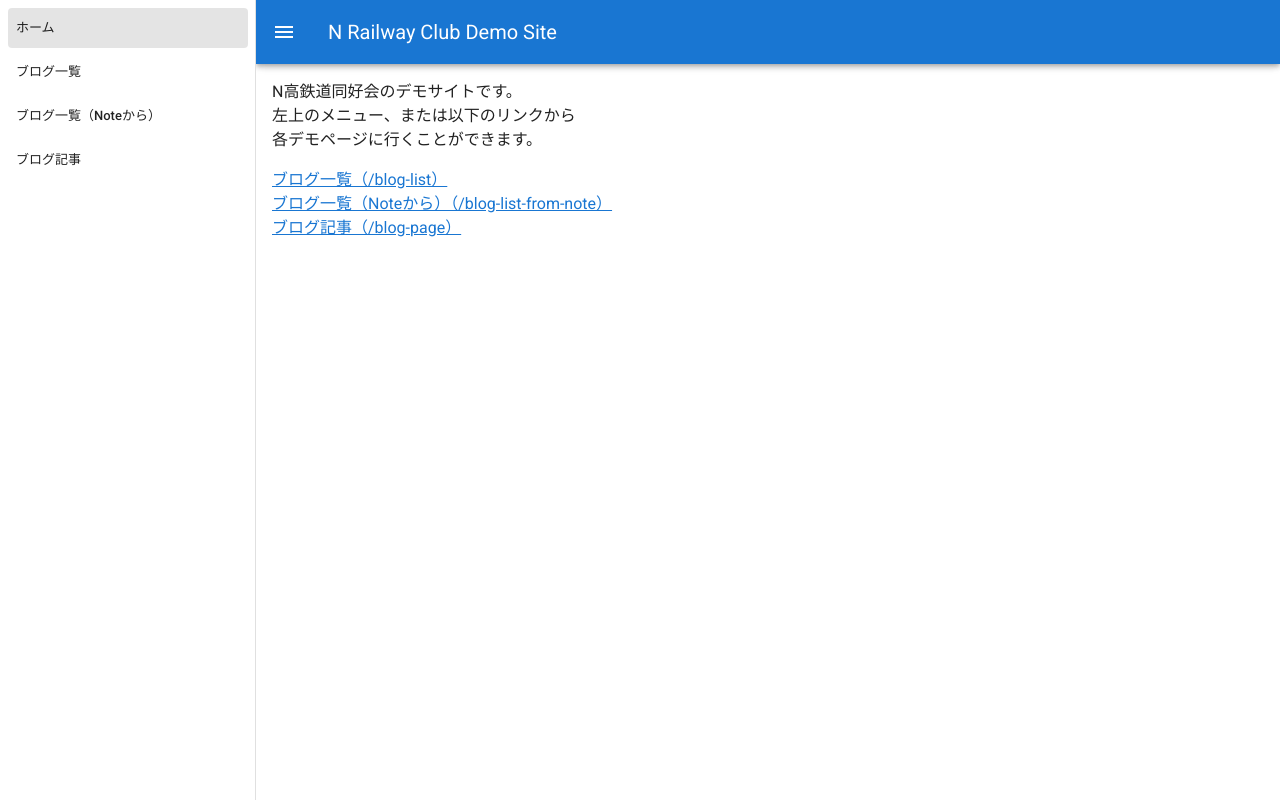
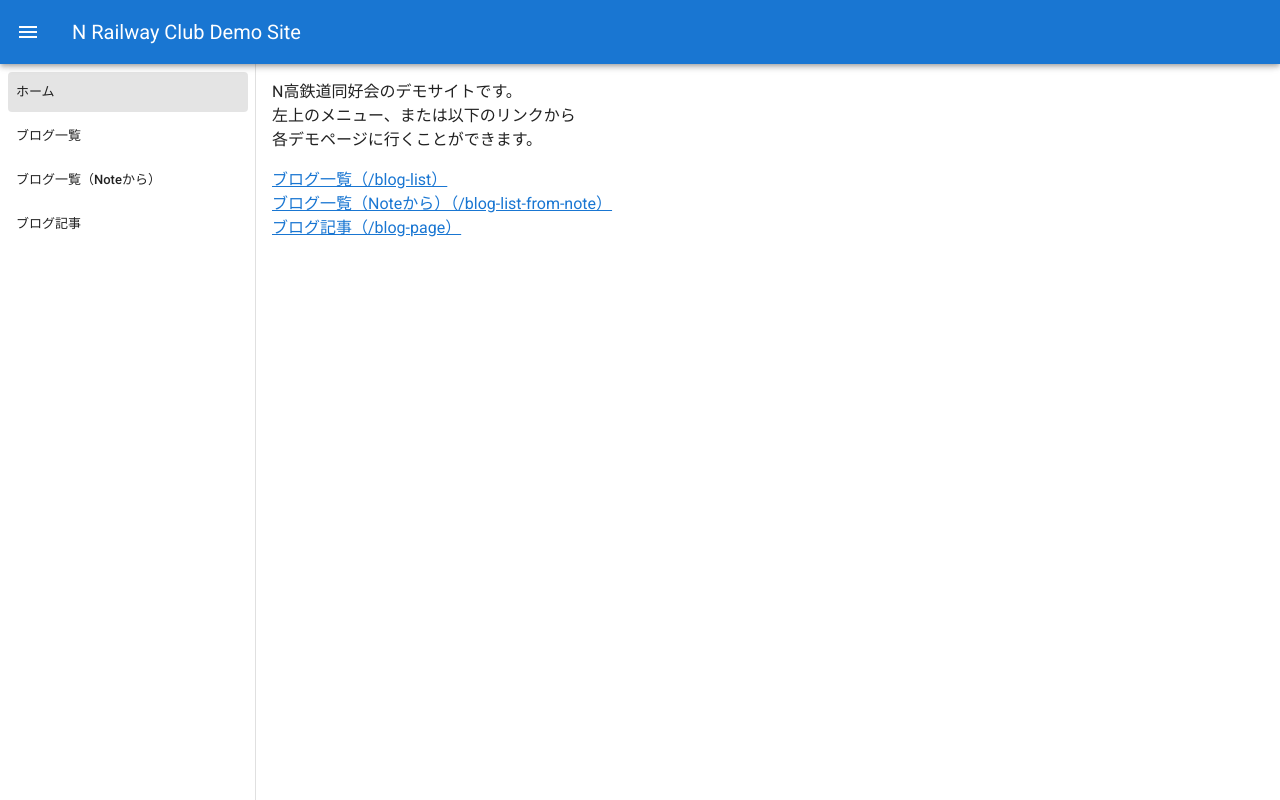
Before and after one commit to WTomoharu/vue-nrc-card1, a Vue app: page / in a window 1280 px wide. Both pictures are taken after a click on the button 28 px from the left and 32 px from the top of the page. Built offline with nearby package versions, Linux system fonts and the light colour scheme.

Commit message:
デスクトップ時のNavDrawerの表示位置を変更

```diff
--- a/src/App.vue
+++ b/src/App.vue
@@ -4,6 +4,7 @@
       app
       color="primary"
       dark
+      clipped-left
     >
       <v-app-bar-nav-icon
         @click.stop="drawer = !drawer"
@@ -16,7 +17,7 @@
       </v-toolbar-title>
     </v-app-bar>
 
-    <v-navigation-drawer v-model="drawer" app>
+    <v-navigation-drawer v-model="drawer" app clipped>
       <v-list nav dense>
         <v-list-item-group>
           <v-list-item
```
